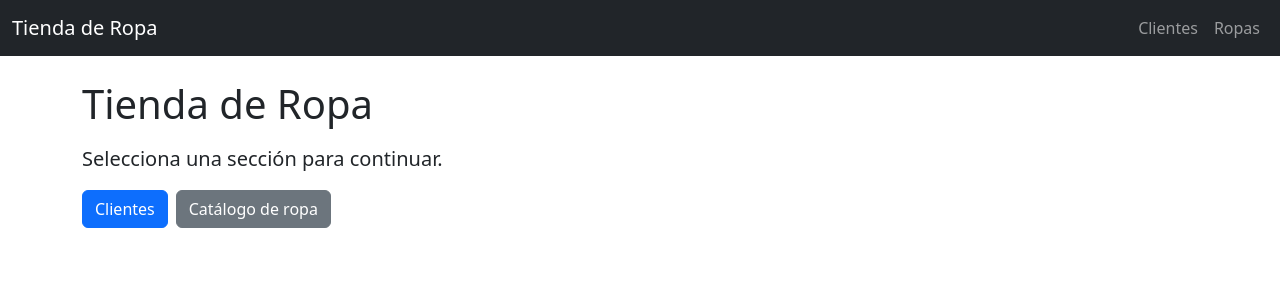
After one commit to HazielZav/U1T6-TiendaDeRopa, a Django app: page / in a window 1280 px wide. The commit adds this page. Shown: the top 300 px of the page. Run offline with Django 5.2, Linux system fonts and the light colour scheme.

Commit message:
Se agrega pantalla de inicio de prueba

```diff
--- a/TiendaDeRopa/tienda/templates/plantilla_base.html
+++ b/TiendaDeRopa/tienda/templates/plantilla_base.html
@@ -12,7 +12,11 @@
 <body>
     <nav class="navbar navbar-expand-lg bg-dark" data-bs-theme="dark">
         <div class="container-fluid">
-            <a class="navbar-brand" href="#">Tienda de Ropa</a>
+            <a class="navbar-brand" href="{% url 'inicio' %}">Tienda de Ropa</a>
+            <div class="navbar-nav">
+                <a class="nav-link" href="{% url 'lista_clientes' %}">Clientes</a>
+                <a class="nav-link" href="{% url 'ropas' %}">Ropas</a>
+            </div>
         </div>
     </nav>
 
--- /dev/null
+++ b/TiendaDeRopa/tienda/templates/tienda/inicio.html
@@ -0,0 +1,10 @@
+{% extends "plantilla_base.html" %}
+{% block title %}Inicio · Sistema Tienda{% endblock %}
+{% block content %}
+  <h1 class="mb-3">Tienda de Ropa</h1>
+  <p class="lead">Selecciona una sección para continuar.</p>
+  <div class="d-flex gap-2">
+    <a href="{% url 'lista_clientes' %}" class="btn btn-primary">Clientes</a>
+    <a href="{% url 'ropas' %}" class="btn btn-secondary">Catálogo de ropa</a>
+  </div>
+{% endblock %}
--- a/TiendaDeRopa/tienda/urls.py
+++ b/TiendaDeRopa/tienda/urls.py
@@ -2,6 +2,8 @@ from django.urls import path, include
 from . import views
 
 urlpatterns = [
+    path('', views.inicio, name='inicio'),
+
     path('clientes/', views.lista_clientes, name='lista_clientes'),
     path('ropas/', views.RopaListView.as_view(), name='ropas'),
     path('ropa/<int:pk>/inventario/', views.actualizar_inventario, name='actualizar_inventario'),
--- a/TiendaDeRopa/tienda/views.py
+++ b/TiendaDeRopa/tienda/views.py
@@ -8,6 +8,9 @@ from django.urls import reverse
 from .forms import InventarioForm
 
 # Create your views here.
+def inicio(request):
+    return render(request, "tienda/inicio.html")
+
 def lista_clientes(request):
     clientes = Cliente.objects.all()
 
```
